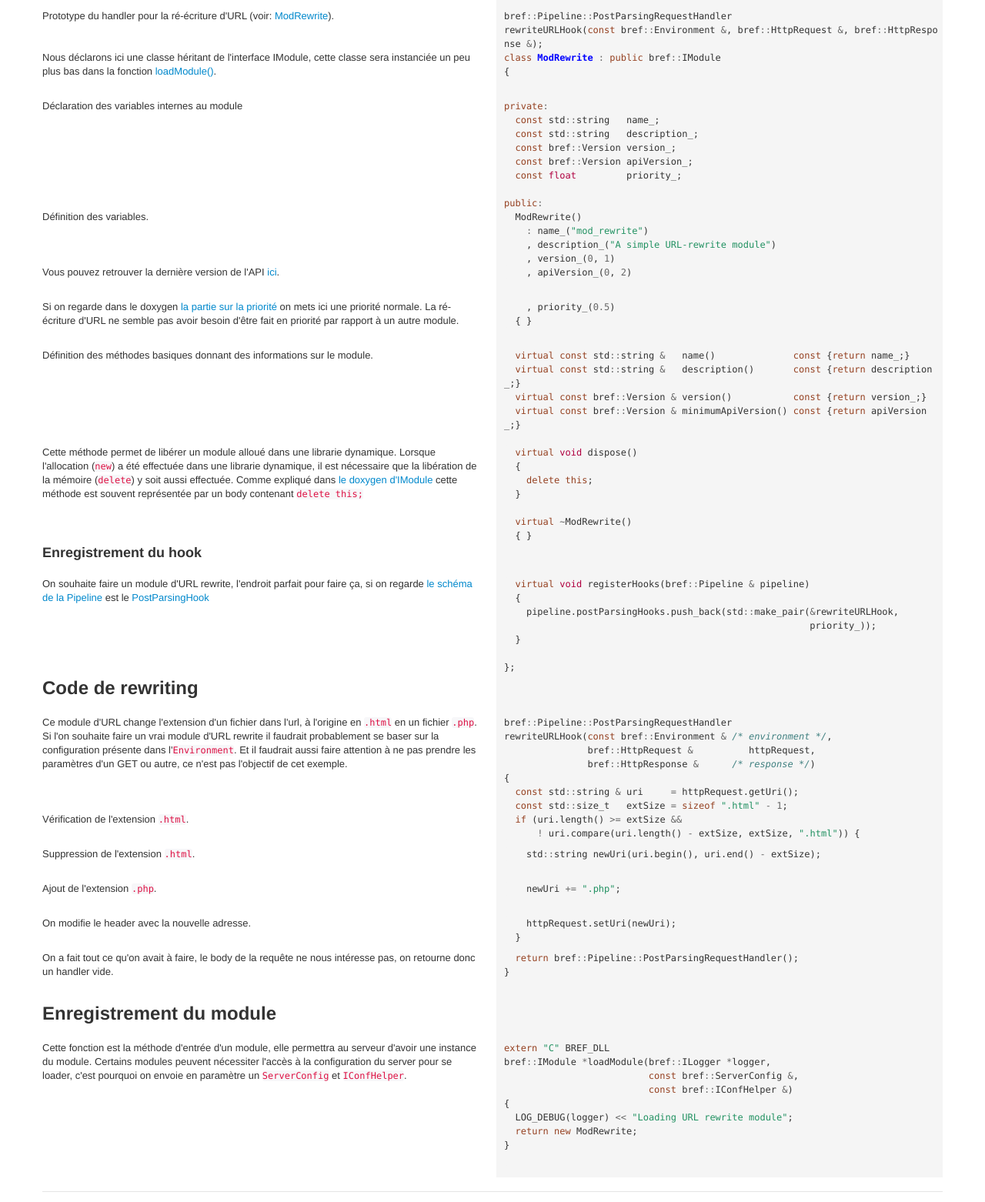
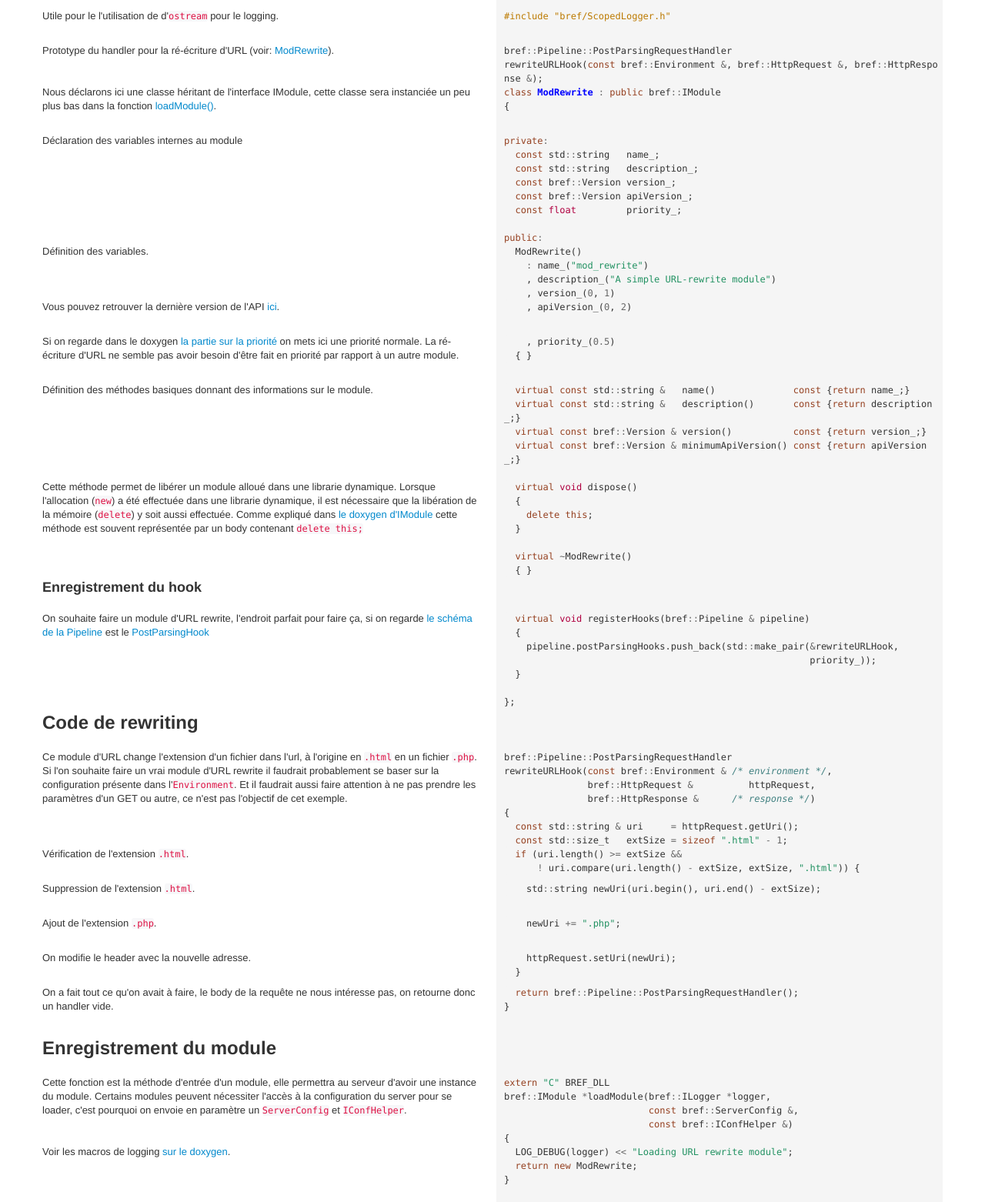
Before and after one commit to bref/bref.github.com, a plain HTML site: page documentation-example-ModRewrite.html in a window 1280 px wide. Shown: the part 610-2172 px from the top of the page at 77% size. Drawn offline with nearby package versions, Linux system fonts and the light colour scheme.

Commit message:
Add logging and include directive for ModRewrite example.

```diff
--- a/documentation-example-ModRewrite.html
+++ b/documentation-example-ModRewrite.html
@@ -128,6 +128,15 @@ modules.</p>&nbsp;
   <div class='clearall'></div>
   <div class='row' id='section-6'>
     <div class='span6 example-doc-text'>
+      <p>Utile pour le l'utilisation de d'<code>ostream</code> pour le logging.</p>&nbsp;
+    </div>
+    <div class='span6 example-doc-code'>
+      <div class="highlight"><pre><span class="cp">#include &quot;bref/ScopedLogger.h&quot;</span></pre></div>
+    </div>
+  </div>
+  <div class='clearall'></div>
+  <div class='row' id='section-7'>
+    <div class='span6 example-doc-text'>
       <p>Prototype du handler pour la ré-écriture d'URL (voir: <a href="documentation-example-ModRewrite.html#code-de-rewriting">ModRewrite</a>).</p>&nbsp;
     </div>
     <div class='span6 example-doc-code'>
@@ -136,7 +145,7 @@ modules.</p>&nbsp;
     </div>
   </div>
   <div class='clearall'></div>
-  <div class='row' id='section-7'>
+  <div class='row' id='section-8'>
     <div class='span6 example-doc-text'>
       <p>Nous déclarons ici une classe héritant de l'interface IModule,
 cette classe sera instanciée un peu plus bas dans la fonction
@@ -148,7 +157,7 @@ cette classe sera instanciée un peu plus bas dans la fonction
     </div>
   </div>
   <div class='clearall'></div>
-  <div class='row' id='section-8'>
+  <div class='row' id='section-9'>
     <div class='span6 example-doc-text'>
       <p>Déclaration des variables internes au module</p>&nbsp;
     </div>
@@ -164,7 +173,7 @@ cette classe sera instanciée un peu plus bas dans la fonction
     </div>
   </div>
   <div class='clearall'></div>
-  <div class='row' id='section-9'>
+  <div class='row' id='section-10'>
     <div class='span6 example-doc-text'>
       <p>Définition des variables.</p>&nbsp;
     </div>
@@ -176,7 +185,7 @@ cette classe sera instanciée un peu plus bas dans la fonction
     </div>
   </div>
   <div class='clearall'></div>
-  <div class='row' id='section-10'>
+  <div class='row' id='section-11'>
     <div class='span6 example-doc-text'>
       <p>Vous pouvez retrouver la dernière version de l'API
 <a href="https://github.com/bref/bref-api/tags">ici</a>.</p>&nbsp;
@@ -186,7 +195,7 @@ cette classe sera instanciée un peu plus bas dans la fonction
     </div>
   </div>
   <div class='clearall'></div>
-  <div class='row' id='section-11'>
+  <div class='row' id='section-12'>
     <div class='span6 example-doc-text'>
       <p>Si on regarde dans le doxygen <a href="http://bref.github.com/doxygen/group___pipeline.html">la partie sur la
 priorité</a>
@@ -200,7 +209,7 @@ un autre module.</p>&nbsp;
     </div>
   </div>
   <div class='clearall'></div>
-  <div class='row' id='section-12'>
+  <div class='row' id='section-13'>
     <div class='span6 example-doc-text'>
       <p>Définition des méthodes basiques donnant des informations sur le
 module.</p>&nbsp;
@@ -213,7 +222,7 @@ module.</p>&nbsp;
     </div>
   </div>
   <div class='clearall'></div>
-  <div class='row' id='section-13'>
+  <div class='row' id='section-14'>
     <div class='span6 example-doc-text'>
       &nbsp;
     </div>
@@ -222,7 +231,7 @@ module.</p>&nbsp;
     </div>
   </div>
   <div class='clearall'></div>
-  <div class='row' id='section-14'>
+  <div class='row' id='section-15'>
     <div class='span6 example-doc-text'>
       <p>Cette méthode permet de libérer un module alloué dans une
 librarie dynamique. Lorsque l'allocation (<code>new</code>) a été effectuée
@@ -243,7 +252,7 @@ cette méthode est souvent représentée par un body contenant
     </div>
   </div>
   <div class='clearall'></div>
-  <div class='row' id='section-15'>
+  <div class='row' id='section-16'>
     <div class='span6 example-doc-text'>
       <h3><span id="enregistrement-du-hook" href="enregistrement-du-hook"> Enregistrement du hook </span></h3>&nbsp;
     </div>
@@ -252,7 +261,7 @@ cette méthode est souvent représentée par un body contenant
     </div>
   </div>
   <div class='clearall'></div>
-  <div class='row' id='section-16'>
+  <div class='row' id='section-17'>
     <div class='span6 example-doc-text'>
       <p>On souhaite faire un module d'URL rewrite, l'endroit parfait pour
 faire ça, si on regarde <a href="./documentation-intro.html">le schéma de la
@@ -270,7 +279,7 @@ Pipeline</a> est le
     </div>
   </div>
   <div class='clearall'></div>
-  <div class='row' id='section-17'>
+  <div class='row' id='section-18'>
     <div class='span6 example-doc-text'>
       <h2><span id="code-de-rewriting" href="code-de-rewriting"> Code de rewriting </span></h2>&nbsp;
     </div>
@@ -279,7 +288,7 @@ Pipeline</a> est le
     </div>
   </div>
   <div class='clearall'></div>
-  <div class='row' id='section-18'>
+  <div class='row' id='section-19'>
     <div class='span6 example-doc-text'>
       <p>Ce module d'URL change l'extension d'un fichier dans l'url, à l'origine en
 <code>.html</code> en un fichier <code>.php</code>. Si l'on souhaite faire un vrai module
@@ -299,7 +308,7 @@ ce n'est pas l'objectif de cet exemple.</p>&nbsp;
     </div>
   </div>
   <div class='clearall'></div>
-  <div class='row' id='section-19'>
+  <div class='row' id='section-20'>
     <div class='span6 example-doc-text'>
       <p>Vérification de l'extension <code>.html</code>.</p>&nbsp;
     </div>
@@ -309,7 +318,7 @@ ce n'est pas l'objectif de cet exemple.</p>&nbsp;
     </div>
   </div>
   <div class='clearall'></div>
-  <div class='row' id='section-20'>
+  <div class='row' id='section-21'>
     <div class='span6 example-doc-text'>
       <p>Suppression de l'extension <code>.html</code>.</p>&nbsp;
     </div>
@@ -318,7 +327,7 @@ ce n'est pas l'objectif de cet exemple.</p>&nbsp;
     </div>
   </div>
   <div class='clearall'></div>
-  <div class='row' id='section-21'>
+  <div class='row' id='section-22'>
     <div class='span6 example-doc-text'>
       <p>Ajout de l'extension <code>.php</code>.</p>&nbsp;
     </div>
@@ -327,7 +336,7 @@ ce n'est pas l'objectif de cet exemple.</p>&nbsp;
     </div>
   </div>
   <div class='clearall'></div>
-  <div class='row' id='section-22'>
+  <div class='row' id='section-23'>
     <div class='span6 example-doc-text'>
       <p>On modifie le header avec la nouvelle adresse.</p>&nbsp;
     </div>
@@ -337,7 +346,7 @@ ce n'est pas l'objectif de cet exemple.</p>&nbsp;
     </div>
   </div>
   <div class='clearall'></div>
-  <div class='row' id='section-23'>
+  <div class='row' id='section-24'>
     <div class='span6 example-doc-text'>
       <p>On a fait tout ce qu'on avait à faire, le body de la requête ne
 nous intéresse pas, on retourne donc un handler vide.</p>&nbsp;
@@ -348,7 +357,7 @@ nous intéresse pas, on retourne donc un handler vide.</p>&nbsp;
     </div>
   </div>
   <div class='clearall'></div>
-  <div class='row' id='section-24'>
+  <div class='row' id='section-25'>
     <div class='span6 example-doc-text'>
       <h2><span id="enregistrement-du-module" href="enregistrement-du-module"> Enregistrement du module </span></h2>&nbsp;
     </div>
@@ -357,7 +366,7 @@ nous intéresse pas, on retourne donc un handler vide.</p>&nbsp;
     </div>
   </div>
   <div class='clearall'></div>
-  <div class='row' id='section-25'>
+  <div class='row' id='section-26'>
     <div class='span6 example-doc-text'>
       <p>Cette fonction est la méthode d'entrée d'un module, elle permettra
 au serveur d'avoir une instance du module. Certains modules peuvent
@@ -370,8 +379,17 @@ c'est pourquoi on envoie en paramètre un <code>ServerConfig</code> et
 <span class="n">bref</span><span class="o">::</span><span class="n">IModule</span> <span class="o">*</span><span class="n">loadModule</span><span class="p">(</span><span class="n">bref</span><span class="o">::</span><span class="n">ILogger</span> <span class="o">*</span><span class="n">logger</span><span class="p">,</span>
                           <span class="k">const</span> <span class="n">bref</span><span class="o">::</span><span class="n">ServerConfig</span> <span class="o">&amp;</span><span class="p">,</span>
                           <span class="k">const</span> <span class="n">bref</span><span class="o">::</span><span class="n">IConfHelper</span> <span class="o">&amp;</span><span class="p">)</span>
-<span class="p">{</span>
-  <span class="n">LOG_DEBUG</span><span class="p">(</span><span class="n">logger</span><span class="p">)</span> <span class="o">&lt;&lt;</span> <span class="s">&quot;Loading URL rewrite module&quot;</span><span class="p">;</span>
+<span class="p">{</span></pre></div>
+    </div>
+  </div>
+  <div class='clearall'></div>
+  <div class='row' id='section-27'>
+    <div class='span6 example-doc-text'>
+      <p>Voir les macros de logging <a href="/doxygen/_scoped_logger_8h.html">sur le
+doxygen</a>.</p>&nbsp;
+    </div>
+    <div class='span6 example-doc-code'>
+      <div class="highlight"><pre>  <span class="n">LOG_DEBUG</span><span class="p">(</span><span class="n">logger</span><span class="p">)</span> <span class="o">&lt;&lt;</span> <span class="s">&quot;Loading URL rewrite module&quot;</span><span class="p">;</span>
   <span class="k">return</span> <span class="k">new</span> <span class="n">ModRewrite</span><span class="p">;</span>
 <span class="p">}</span>
 
```
Also changed, not shown: examples/ModRewrite.html (+39 -21 lines), 1 other file.
